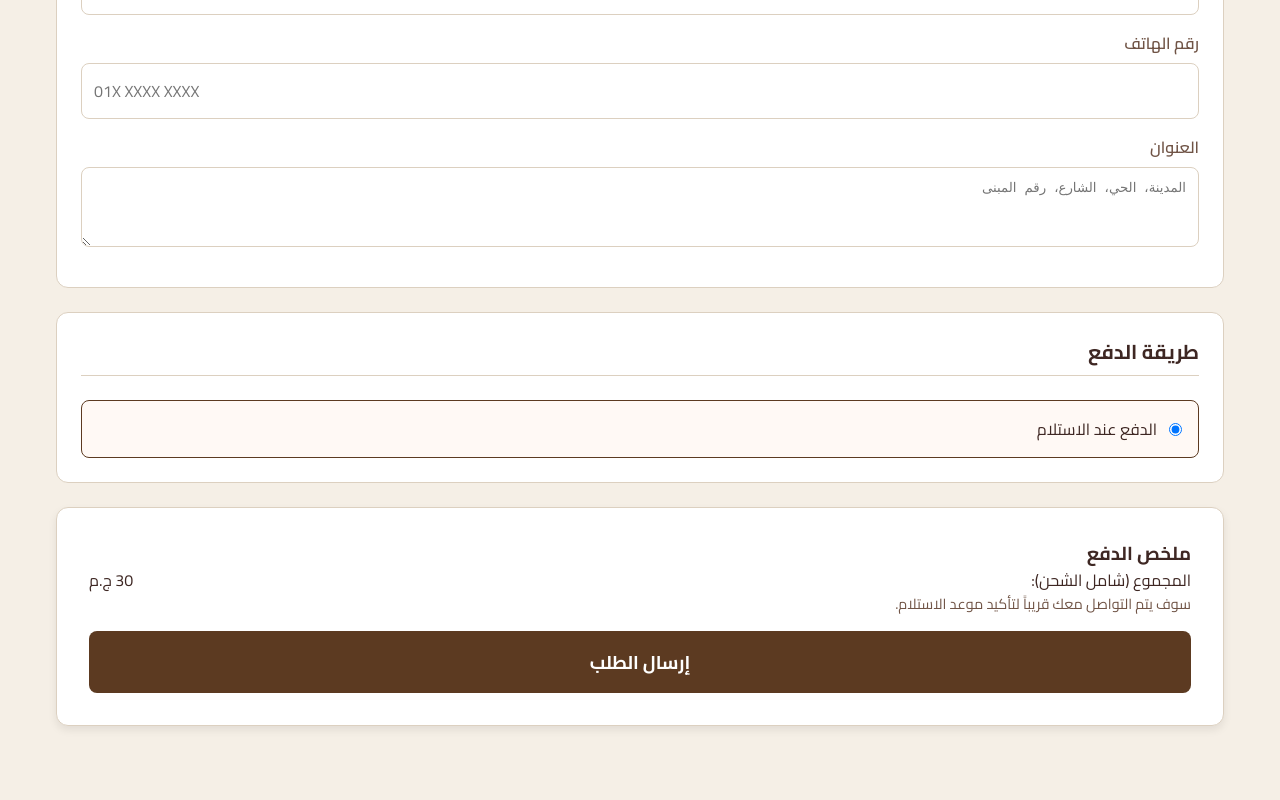
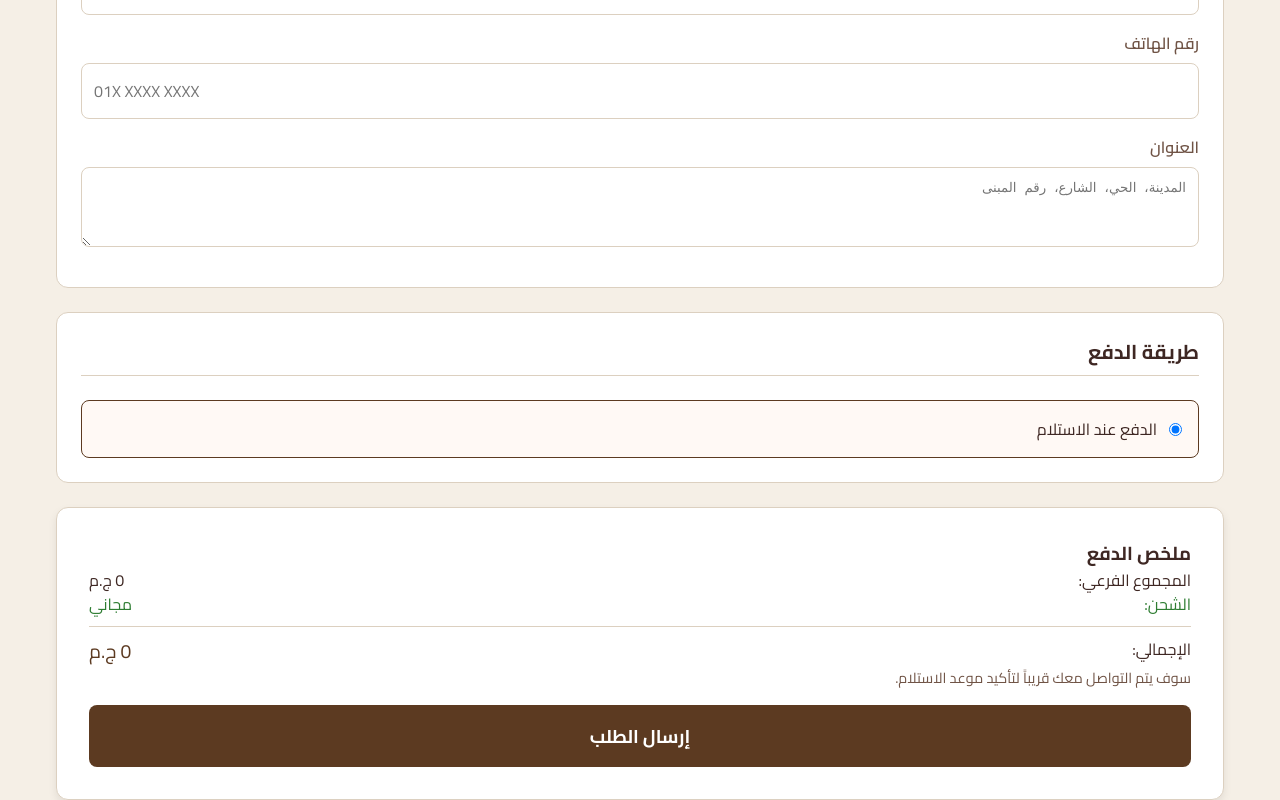
Before and after one commit to MinaMa9dy/bondoqa, a React (Vite) app: page /checkout in a window 1280 px wide. Shown: the part 318-1118 px from the top of the page. Before the commit the page ends 1044 px from the top, so only its background shows below. Built offline with nearby package versions, Linux system fonts and the light colour scheme.

Commit message:
shipping 500

```diff
--- a/src/context/CartContext.jsx
+++ b/src/context/CartContext.jsx
@@ -56,6 +56,10 @@ export const CartProvider = ({ children }) => {
   const cartCount = cartItems.reduce((total, item) => total + item.quantity, 0);
   const cartSubtotal = cartItems.reduce((total, item) => total + (item.price * item.quantity), 0);
 
+  // Shipping logic: Free for orders >= 500 EGP, otherwise 30 EGP
+  const shippingFee = (cartItems.length > 0 && cartSubtotal < 500) ? 30 : 0;
+  const total = cartSubtotal + shippingFee;
+
   return (
     <CartContext.Provider value={{
       cartItems,
@@ -64,7 +68,9 @@ export const CartProvider = ({ children }) => {
       updateQuantity,
       clearCart,
       cartCount,
-      cartSubtotal
+      cartSubtotal,
+      shippingFee,
+      total
     }}>
       {children}
     </CartContext.Provider>
--- a/src/pages/Cart.jsx
+++ b/src/pages/Cart.jsx
@@ -5,8 +5,7 @@ import { useCart } from '../context/CartContext';
 import '../styles/Cart.css';
 
 const Cart = () => {
-  const { cartItems, removeFromCart, updateQuantity, cartSubtotal } = useCart();
-  const total = cartSubtotal + (cartItems.length > 0 ? 30 : 0);
+  const { cartItems, removeFromCart, updateQuantity, cartSubtotal, shippingFee, total } = useCart();
 
   return (
     <div className="cart-page container">
@@ -71,8 +70,20 @@ const Cart = () => {
             </div>
             <div className="summary-row">
               <span>الشحن</span>
-              <span>{cartItems.length > 0 ? 30 : 0} ج.م</span>
+              <span className={shippingFee === 0 && cartSubtotal >= 500 ? 'free-shipping' : ''}>
+                {shippingFee === 0 && cartSubtotal >= 500 ? 'مجاني' : `${shippingFee} ج.م`}
+              </span>
             </div>
+            {cartSubtotal < 500 && cartItems.length > 0 && (
+              <p style={{fontSize: '0.75rem', color: 'var(--color-primary)', marginTop: '0.5rem', textAlign: 'center'}}>
+                أضف <b>{500 - cartSubtotal} ج.م</b> إضافية للحصول على شحن مجاني! 🚚
+              </p>
+            )}
+            {cartSubtotal >= 500 && (
+              <p style={{fontSize: '0.75rem', color: '#2e7d32', marginTop: '0.5rem', textAlign: 'center'}}>
+                مبروك! لقد حصلت على شحن مجاني 🥳
+              </p>
+            )}
             <hr className="summary-divider" />
             <div className="summary-row summary-total">
               <span>الإجمالي</span>
--- a/src/pages/Checkout.jsx
+++ b/src/pages/Checkout.jsx
@@ -3,7 +3,7 @@ import { useCart } from '../context/CartContext';
 import '../styles/Checkout.css';
 
 const Checkout = () => {
-  const { cartItems, cartSubtotal, clearCart } = useCart();
+  const { cartItems, cartSubtotal, clearCart, shippingFee, total } = useCart();
   const [formData, setFormData] = useState({
     name: '',
     phone: '',
@@ -51,7 +51,7 @@ const Checkout = () => {
       orderText += `   🔢 الكمية: ${item.quantity} | 💰 السعر: ${item.price * item.quantity} ج.م\n\n`;
     });
 
-    orderText += `💰 *الإجمالي:* ${cartSubtotal + 30} ج.م (شامل الشحن)`;
+    orderText += `💰 *الإجمالي:* ${total} ج.م ${shippingFee === 0 ? '(شحن مجاني)' : '(شامل الشحن)'}`;
 
     try {
       if (TELEGRAM_BOT_TOKEN && TELEGRAM_CHAT_ID) {
@@ -135,8 +135,19 @@ const Checkout = () => {
           <div className="checkout-summary-sticky">
             <h3>ملخص الدفع</h3>
             <div className="flex justify-between mt-2" style={{ display: 'flex', justifyContent: 'space-between' }}>
-              <span>المجموع (شامل الشحن):</span>
-              <span className="font-bold">{cartSubtotal + 30} ج.م</span>
+              <span>المجموع الفرعي:</span>
+              <span>{cartSubtotal} ج.م</span>
+            </div>
+            <div className="flex justify-between mt-1" style={{ display: 'flex', justifyContent: 'space-between', color: shippingFee === 0 ? '#2e7d32' : 'inherit' }}>
+              <span>الشحن:</span>
+              <span className="font-bold">
+                {shippingFee === 0 ? 'مجاني' : `${shippingFee} ج.م`}
+              </span>
+            </div>
+            <hr style={{ margin: '10px 0', border: '0', borderTop: '1px solid #dcd0c0' }} />
+            <div className="flex justify-between mt-2" style={{ display: 'flex', justifyContent: 'space-between' }}>
+              <span className="font-bold">الإجمالي:</span>
+              <span className="font-bold" style={{ fontSize: '1.2rem', color: 'var(--color-primary)' }}>{total} ج.م</span>
             </div>
             <p className="summary-note mt-2">سوف يتم التواصل معك قريباً لتأكيد موعد الاستلام.</p>
             <button type="submit" className="btn-primary w-full mt-4" disabled={isSubmitting}>
--- a/src/styles/Cart.css
+++ b/src/styles/Cart.css
@@ -147,3 +147,8 @@
   transform: none !important;
   box-shadow: none !important;
 }
+
+.free-shipping {
+  color: #2e7d32;
+  font-weight: 700;
+}
```
